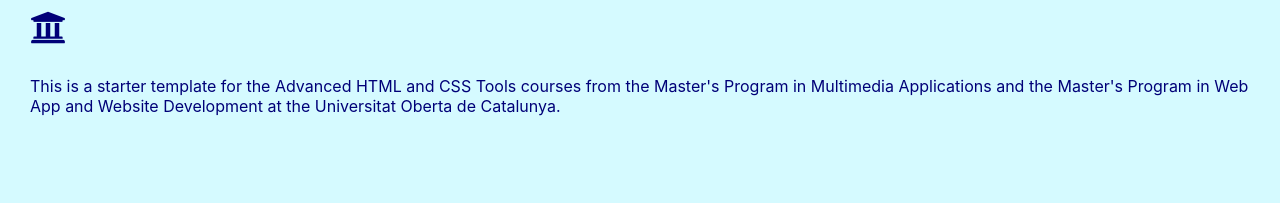
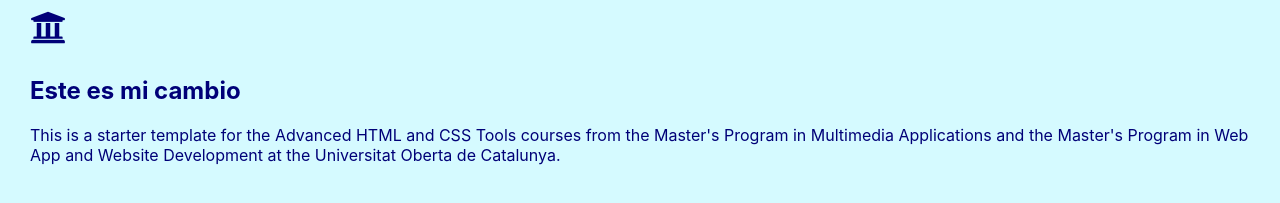
Before and after one commit to BryanS1989/herramientas_html_css_m1, a website built with Parcel: page src/index.html in a window 1280 px wide. Shown: the part 129-332 px from the top of the page. Built offline with nearby package versions, Linux system fonts and the light colour scheme.

Commit message:
Second commit

```diff
--- a/src/index.html
+++ b/src/index.html
@@ -12,6 +12,7 @@
     <h1 class="uoc-title">
         <i class="fas fa-university"></i>
     </h1>
+    <h2>Este es mi cambio</h2>
     <p>
       This is a starter template for the Advanced HTML and CSS Tools courses
       from the Master's Program in Multimedia Applications and the Master's
```
